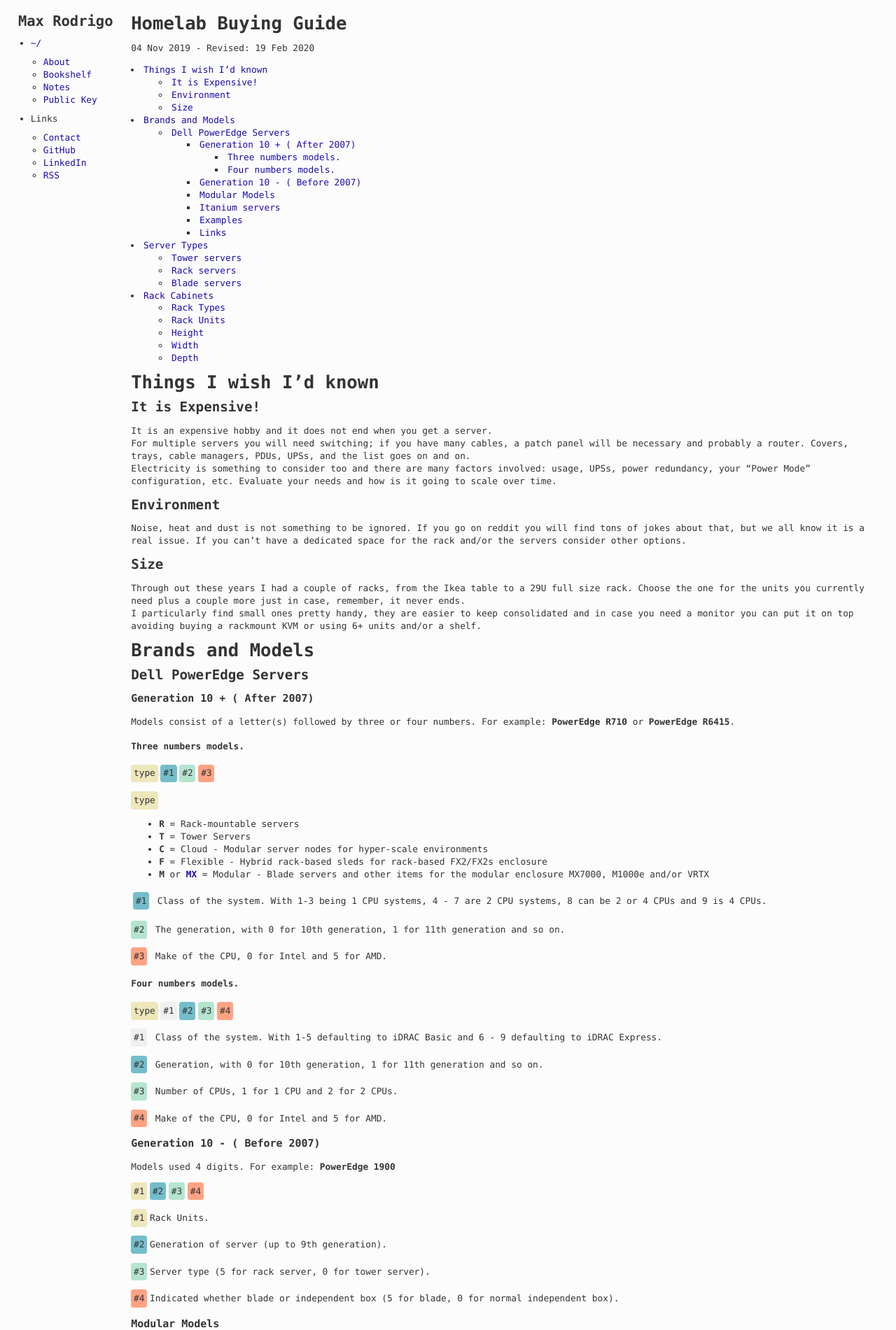
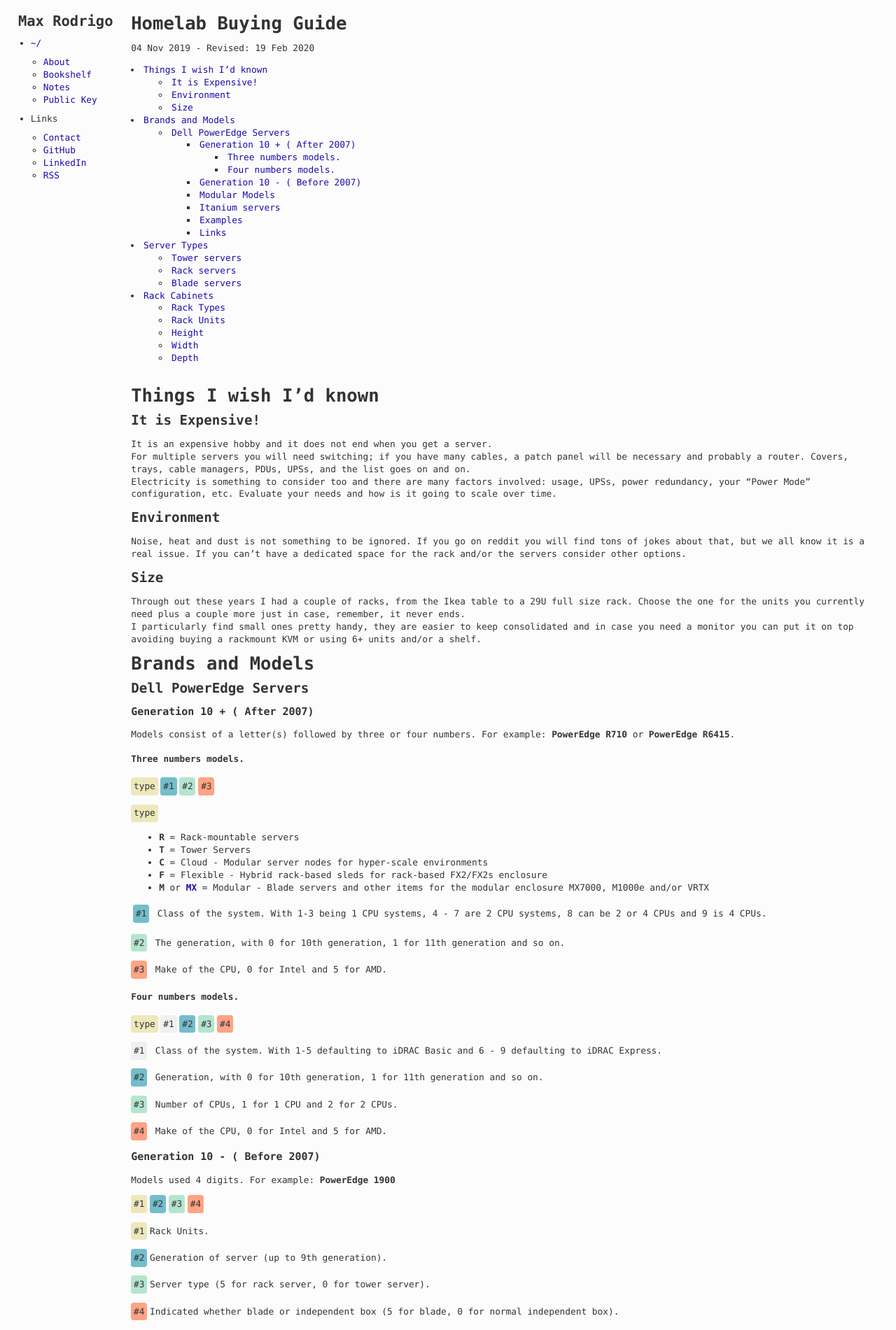
Before and after one commit to maxrodrigo/maxrodrigo.github.io, a Jekyll site: the page built from _posts/2019-11-04-homelab-buying-guide.md, in a window 1280 px wide. Shown: the top 1901 px of the page at 70% size. Built offline with Jekyll 4.4.1, drawn with Linux system fonts in a browser that asks for light colours; some web fonts are replaced.

Commit message:
Update toc margin.

```diff
--- a/_sass/base.scss
+++ b/_sass/base.scss
@@ -123,6 +123,7 @@
 .toc {
     list-style-position: inside;
     padding: 0;
+    margin-bottom: $default-spacing * 2;
 }
 
 // Labels
```
